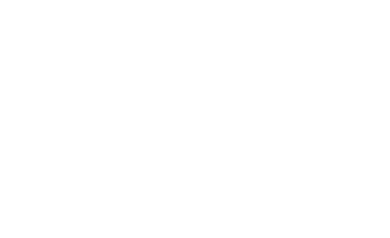
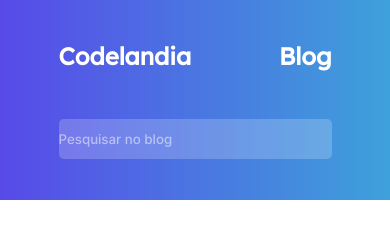
Before and after one commit to GustavoGomesDias/codelandia-1, a plain HTML site: page index.html in a window 390 px wide. Drawn offline with Linux system fonts and the light colour scheme.

Commit message:
feat(mobile): add header

```diff
--- a/index.html
+++ b/index.html
@@ -1,13 +1,28 @@
 <!DOCTYPE html>
 <html lang="pt-BR">
+
 <head>
   <meta charset="UTF-8">
   <meta http-equiv="X-UA-Compatible" content="IE=edge">
   <meta name="viewport" content="width=device-width, initial-scale=1.0">
   <link rel="stylesheet" href="style.css">
-  <title>Blog</title>
+  <title>Codelandia | Blog</title>
 </head>
+
 <body>
+  <header>
+    <div class="header">
+      <div class="header_container">
+        <h2 class="codelandia">
+          <a href="/">Codelandia</a>
+        </h2>
+        <h2 class="blog">Blog</h2>
+      </div>
+      <div class="search_container">
+        <input type="search" name="search" id="search" placeholder="Pesquisar no blog">
+      </div>
+    </div>
+  </header>
+</body>
 
-</body>
 </html>
--- a/style.css
+++ b/style.css
@@ -1,4 +1,25 @@
 @import "variaveis.css";
+
+@font-face {
+  font-family: 'LexendDeca';
+  src: url('/fontes/LexendDeca-Regular.ttf') format('truetype');
+  font-weight: normal;
+  font-size: normal;
+}
+
+@font-face {
+  font-family: 'Inter';
+  src: url('/fontes/Inter-Regular.ttf') format('truetype');
+  font-weight: normal;
+  font-size: normal;
+}
+@font-face {
+  font-family: 'Inter';
+  src: url('/fontes/Inter-Medium.ttf') format('truetype');
+  font-weight: 500;
+  font-size: normal;
+}
+
 
 * {
   box-sizing: boder-box;
@@ -6,6 +27,57 @@
   margin: 0;
 }
 
-html {
-  background-color: var(--white);
+header {
+  position: absolute;
+  height: 200px;
+  width: 100%;
+  left: 0;
+  top: 0;
+  display: flex;
+  align-items: center;
+  justify-content: center;
+
+  color: var(--white);
+  font-family: "LexendDeca", sans-serif;
+  background-image: var(--linear);
 }
+
+header.header {
+  width: 90vw;
+  height: 104px;
+  top: 0;
+  left: 0;
+}
+
+header div.header_container {
+  display: grid;
+  grid-template-columns: auto auto;
+  margin-bottom: 3em;
+}
+
+
+header div.header_container h2.blog {
+  text-align: end;
+}
+
+header div.header_container a {
+  text-decoration: none;
+  color: var(--white);
+}
+
+header div.search_container input[type='search'] {
+  width: 70vw;
+  height: 40px;
+  background-color: rgba(255, 255, 255, 0.2);
+  border-radius: 5px;
+  border: none;
+
+  color: var(--white);
+  font-family: 'Inter';
+  font-weight: 500;
+}
+
+header div.search_container input[type='search']::placeholder {
+  color: var(--white);
+  opacity: 0.5;
+}
```
